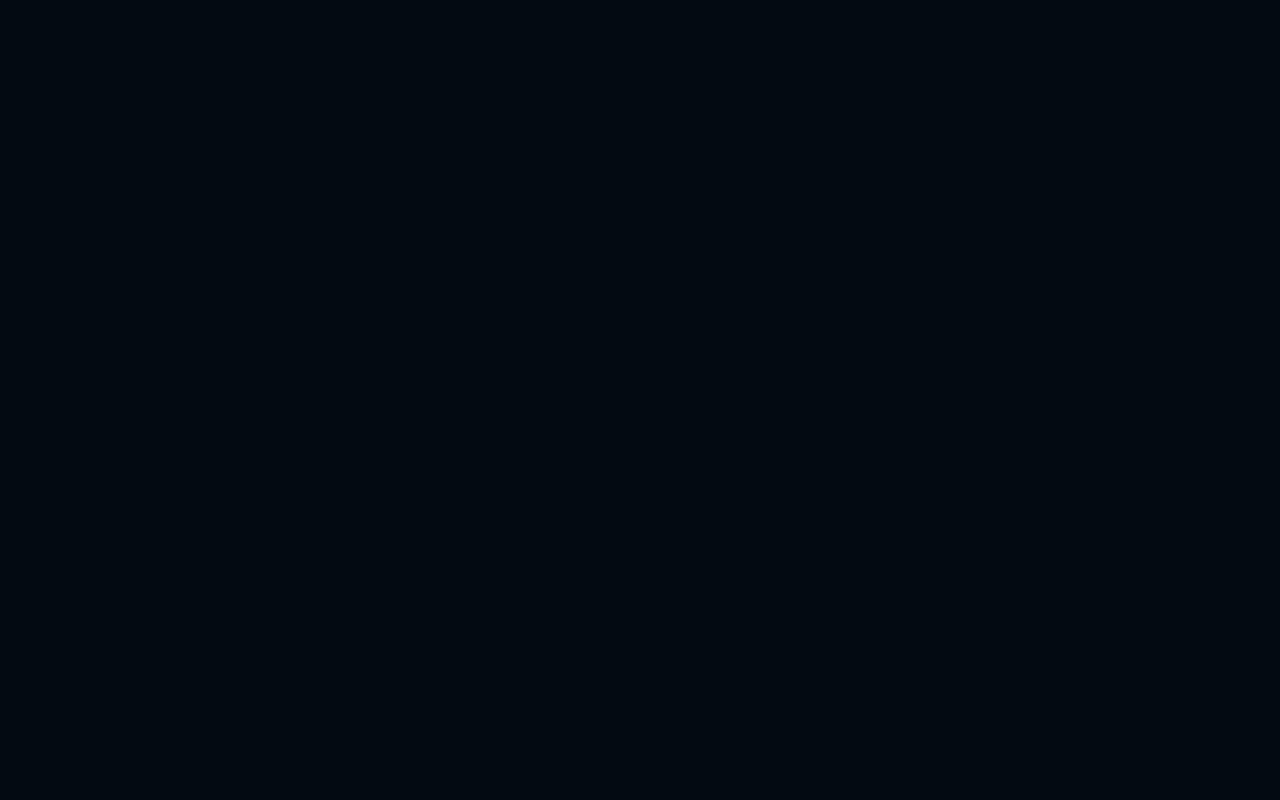
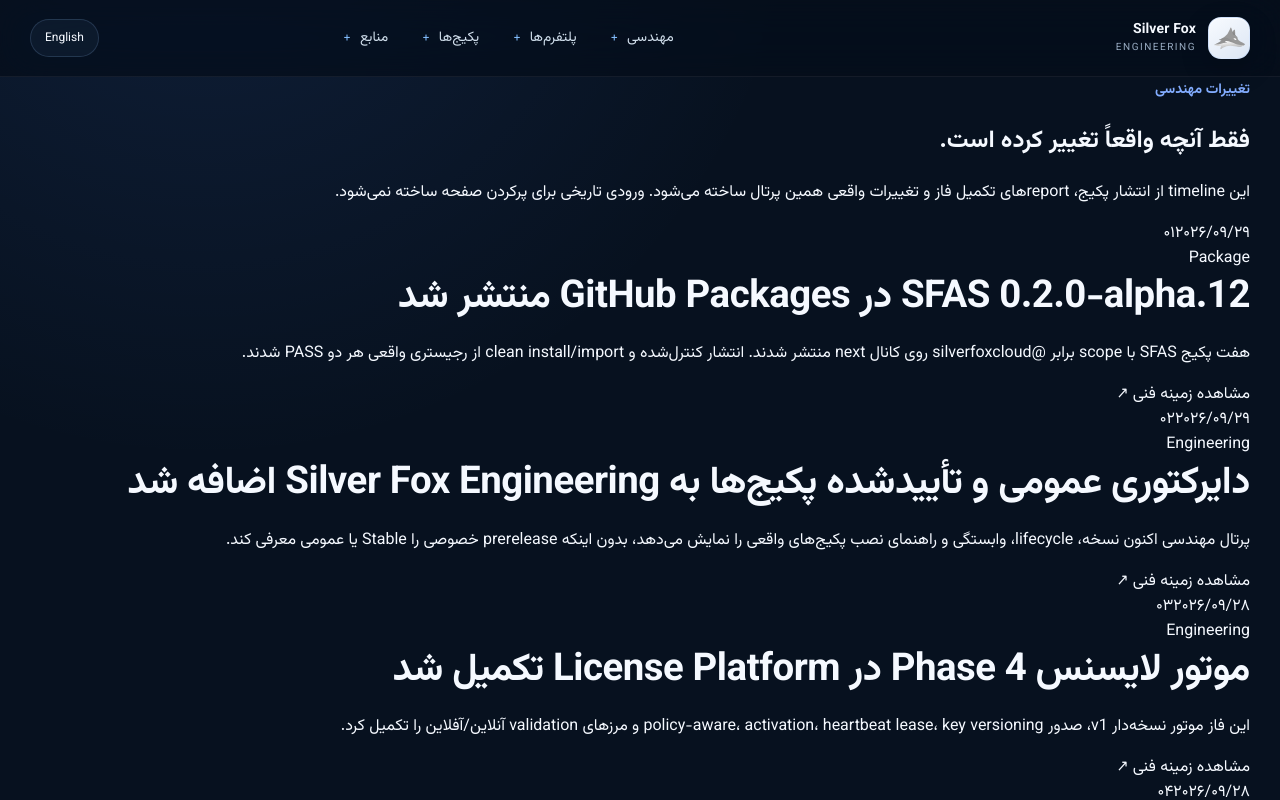
Before and after one commit to silverfoxcloud/silverfox-engineering, a Next.js app: page /fa/changelog in a window 1280 px wide. Before the commit this address had no page. Shown: the top 800 px of the page. Built offline with nearby package versions, Linux system fonts and the light colour scheme.

Commit message:
feat: add bilingual engineering changelog

```diff
--- /dev/null
+++ b/app/fa/changelog/page.tsx
@@ -0,0 +1,15 @@
+import type { Metadata } from "next";
+import { ChangelogPage } from "@/components/PublicationPages";
+
+export const metadata: Metadata = {
+  title: "تغییرات مهندسی",
+  description: "تغییرات تأییدشده مهندسی Silver Fox بر پایه انتشارها، گزارش فازها و تغییرات واقعی پرتال.",
+  alternates: {
+    canonical: "/fa/changelog/",
+    languages: { en: "/changelog/", fa: "/fa/changelog/", "x-default": "/changelog/" },
+  },
+};
+
+export default function Page() {
+  return <ChangelogPage locale="fa" />;
+}
```
